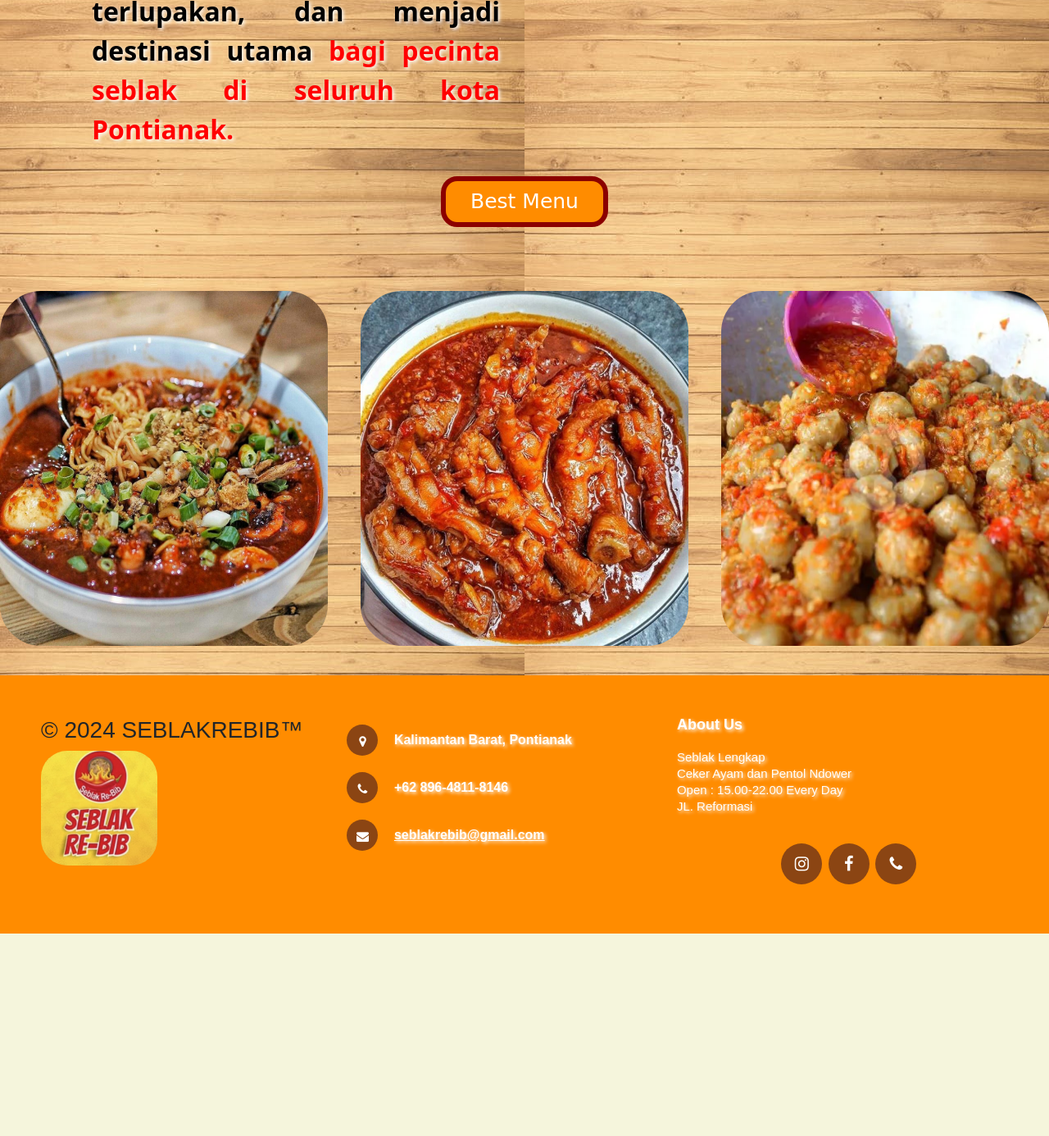
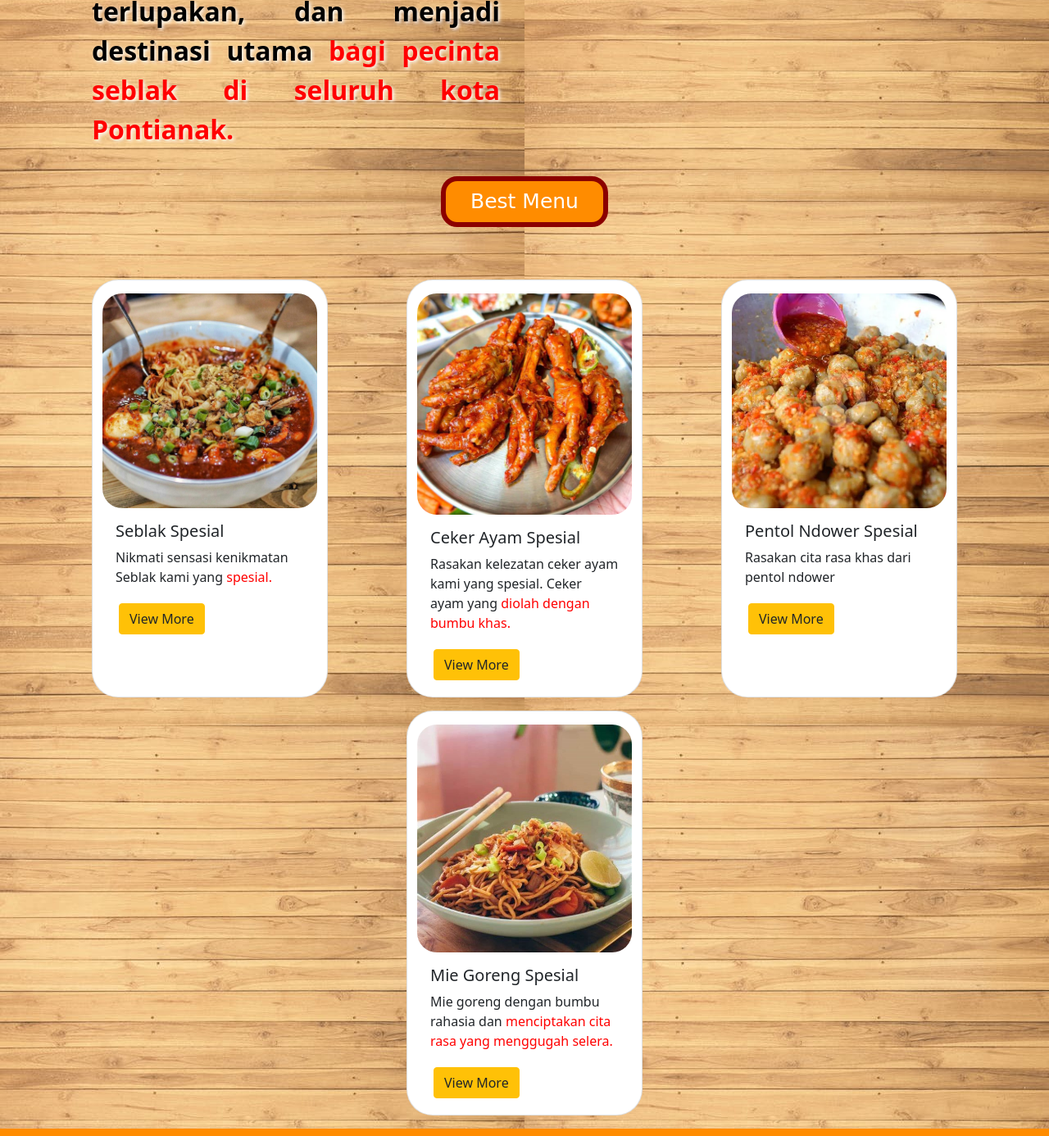
Before and after one commit to Arielnazril/seblakrebib, a plain HTML site: page index.html in a window 1280 px wide. Shown: the part 2314-3700 px from the top of the page at 82% size. Before the commit the page ends 3453 px from the top, so only its background shows below. Drawn offline with nearby package versions, Linux system fonts and the light colour scheme.

Commit message:
Update index.html

```diff
--- a/index.html
+++ b/index.html
@@ -96,7 +96,7 @@
             <img src="img/tentangkami.jpg" class="img-fluid" alt="Tentang Kami">
         </div>
         <div class="content">
-          <p>Selamat datang di <span>Seblak Rebib</span>, tempat di mana cita rasa lezat bertemu dengan kreativitas unik! Kami adalah toko seblak yang <span>berkomitmen untuk memberikan pengalaman kuliner yang tak terlupakan bagi setiap pelanggan kami.</span></p>
+          <p>Selamat datang di <span>SeblakRebib</span>, tempat di mana cita rasa lezat bertemu dengan kreativitas unik! Kami adalah toko seblak yang <span>berkomitmen untuk memberikan pengalaman kuliner yang tak terlupakan bagi setiap pelanggan kami.</span></p>
         </div>
     </div>
   </div>
@@ -120,13 +120,56 @@
 </aside>
 
 <section class="galeri">
-  <div class="container-fluid text-center">
+  <div class="container text-center">
     <h2>Best Menu</h2>
-    <div class="gallery">
-      <img src="img/galeri1.jpg" alt="gambar1">
-      <img src="img/galeri2.jpg" alt="gambar2">
-      <img src="img/galeri3.jpg" alt="gambar3">
+  </div>
+  <div class="row justify-content-center">
+    <!-- 1 -->
+    <div class="card mx-5 mt-3" style="width: 18rem;">
+      <img src="img/galeri1.jpg" class="card-img-top mt-3" alt="Foto Seblak">
+      <div class="card-body">
+        <h5 class="card-title">Seblak Spesial</h5>
+        <p class="card-text">
+          Nikmati sensasi kenikmatan Seblak kami yang <span>spesial.</span></p>
+          <a href="menu.html" class="btn btn-warning text-dark learn-more-btn m-1">View More</a>
+      </div>
     </div>
+
+    <!-- 2 -->
+    <div class="card mx-5 mt-3" style="width: 18rem;">
+      <img src="img/menu2.jpg" class="card-img-top mt-3" alt="Foto Seblak">
+      <div class="card-body">
+        <h5 class="card-title">Ceker Ayam Spesial</h5>
+        <p class="card-text">
+          Rasakan kelezatan ceker ayam kami yang spesial. Ceker ayam yang <span>diolah dengan bumbu khas.</span></p>
+          <a href="menu.html" class="btn btn-warning text-dark learn-more-btn m-1">View More</a>
+      </div>
+    </div>
+
+    <!-- 3 -->
+    <div class="card mx-5 mt-3" style="width: 18rem;">
+      <img src="img/galeri3.jpg" class="card-img-top mt-3" alt="Foto Seblak">
+      <div class="card-body">
+        <h5 class="card-title">Pentol Ndower Spesial</h5>
+        <p class="card-text">
+          Rasakan cita rasa khas dari pentol ndower</p>
+          <a href="menu.html" class="btn btn-warning text-dark learn-more-btn m-1">View More</a>
+      </div>
+    </div>
+
+    <!-- 4 -->
+    <div class="card mx-5 mt-3" style="width: 18rem;">
+      <img src="img/galeri4.jpg" class="card-img-top mt-3" alt="Foto Seblak">
+      <div class="card-body">
+        <h5 class="card-title">Mie Goreng Spesial</h5>
+        <p class="card-text">
+          Mie goreng dengan bumbu rahasia dan <span>menciptakan cita rasa yang menggugah selera.</span></p>
+          <a href="menu.html" class="btn btn-warning text-dark learn-more-btn m-1">View More</a>
+      </div>
+    </div>
+
+    </div>
+  </div>
 </div>
 </section>
 
```
